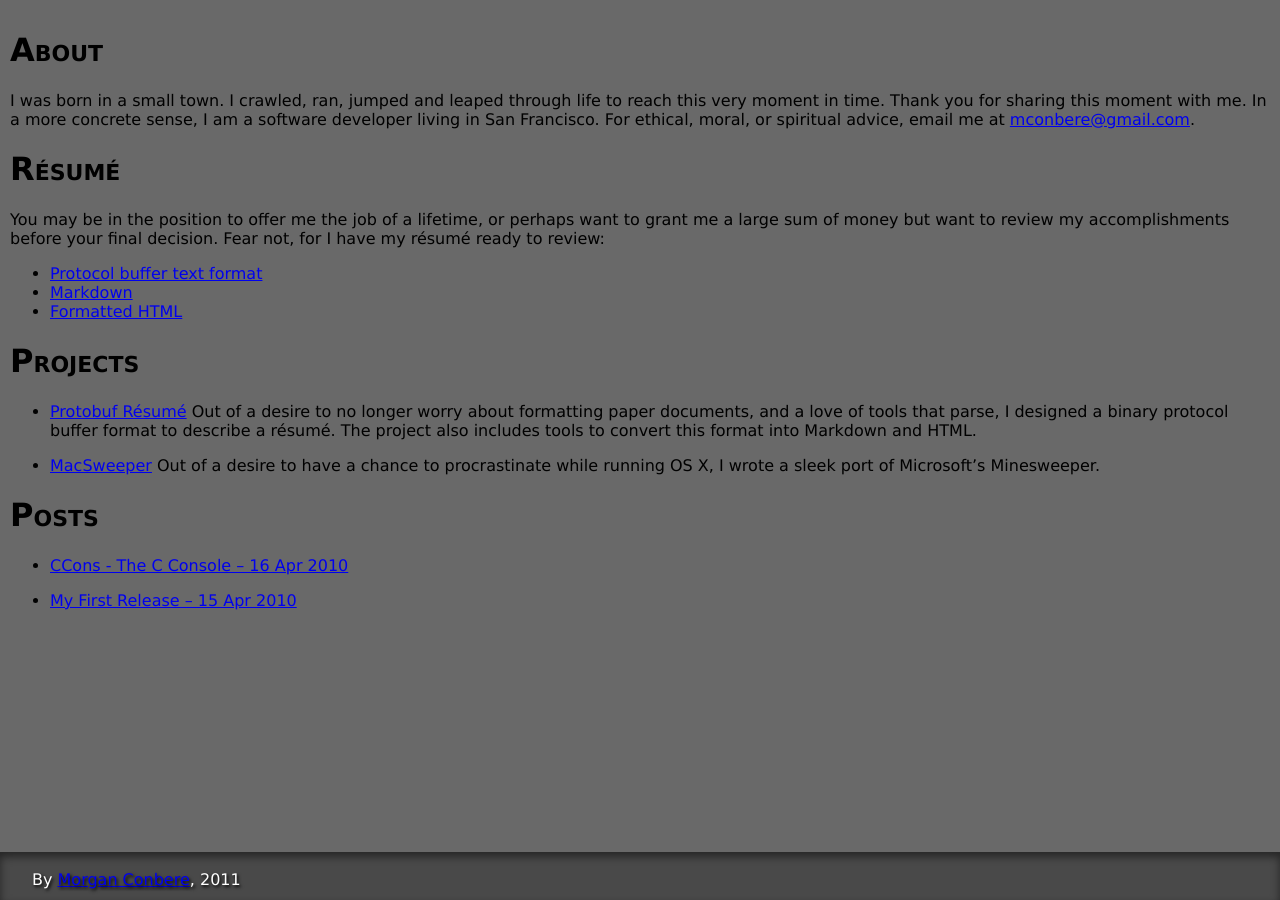
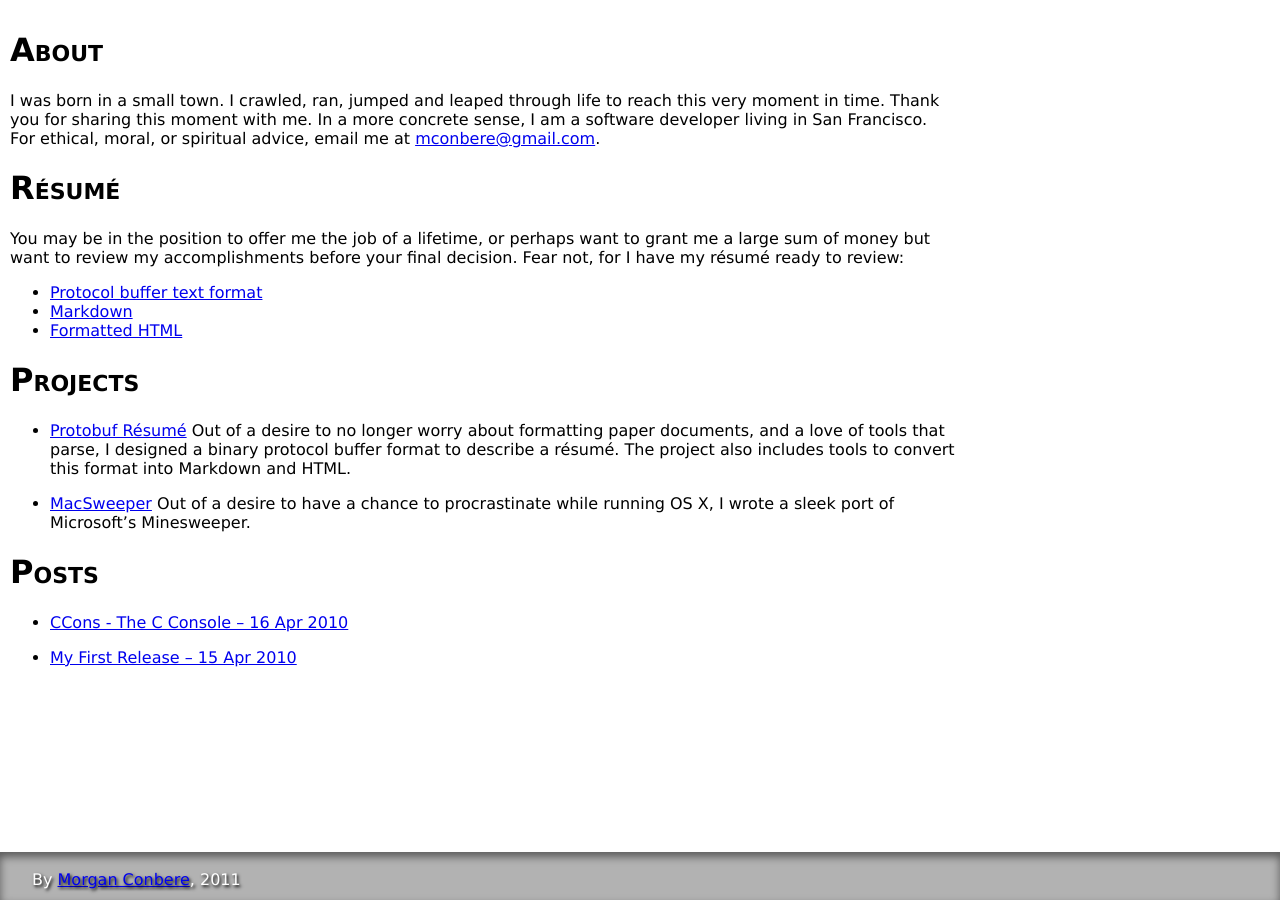
Before and after one commit to mconbere/mconbere.github.com, a Jekyll site: the page built from index.markdown, in a window 1280 px wide. Built offline with Jekyll 4.4.1, drawn with Linux system fonts in a browser that asks for light colours.

Commit message:
css update

```diff
--- a/css/main.css
+++ b/css/main.css
@@ -1,5 +1,4 @@
 html, body {
-    background-color: rgb(105, 105, 105);
     height: 100%;
     margin: 0;
     padding: 0;
@@ -11,6 +10,7 @@ html, body {
 }
 
 #body {
+    width: 108ex;
     padding: 10px;
     padding-bottom: 6em;
 }
```
